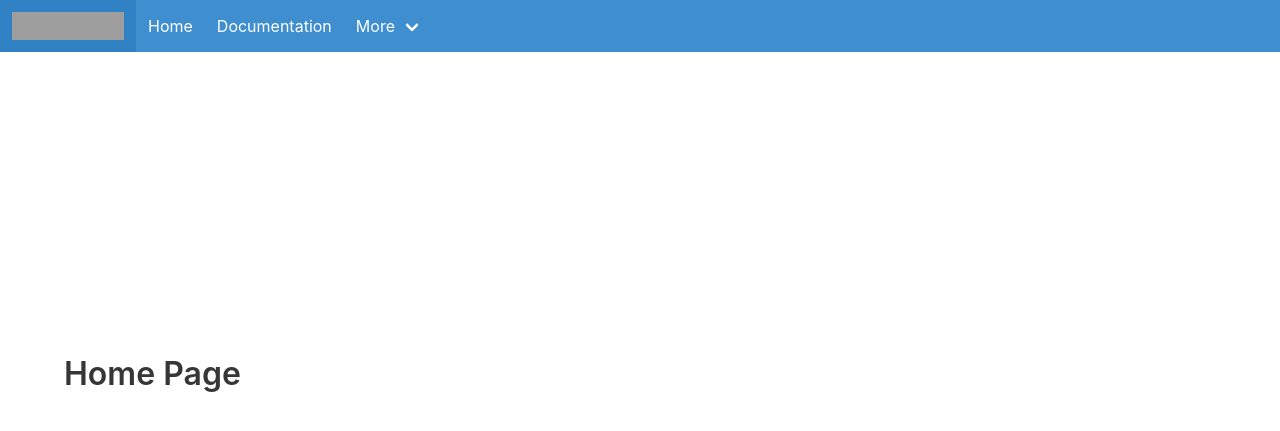
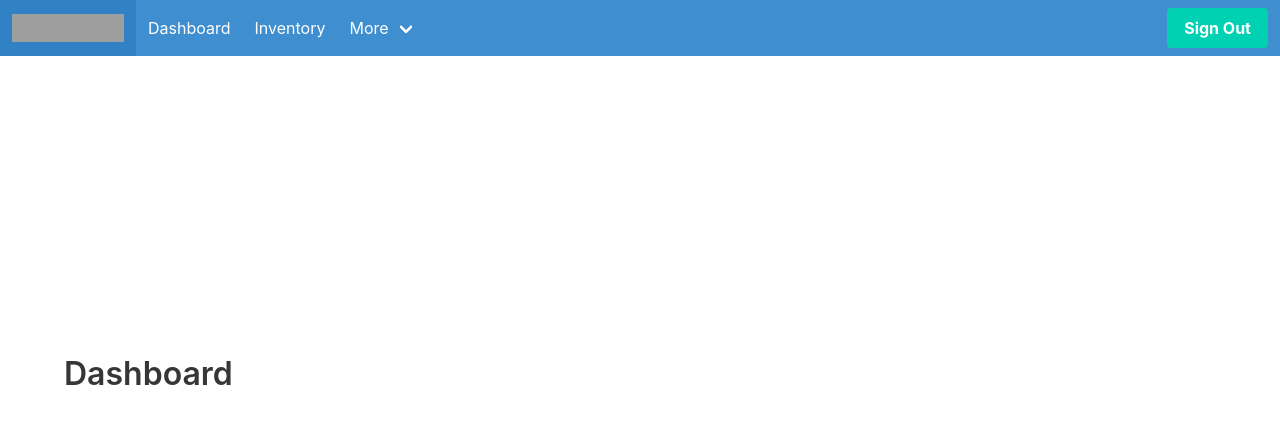
Before and after one commit to Wyatt545/InventoryPro, a Flask app: page / in a window 1280 px wide. Shown: the top 431 px of the page. Run offline with Flask 2, Linux system fonts and the light colour scheme; the visitor is signed in with stand-in values (Sample User, id 1); some libraries are stand-ins or nearby versions; grey boxes are pictures that could not be loaded.

Commit message:
clean up
html clean up / rename.

```diff
--- a/app.py
+++ b/app.py
@@ -27,7 +27,7 @@ def page(route):
             try:
                 session['loggedin'] = True
                 if route == 'login':
-                    return render_template("master.html", page2load='home')
+                    return render_template("master.html", page2load='dashboard')
             except Exception as err:
                 #'An error occurred processing the form. Please try again later. '
                 return render_template("login.html", message=err)
--- a/templates/home.html
+++ b/templates/dashboard.html
@@ -2,7 +2,7 @@
   <div class="hero-body">
     <div class="container">
       <p class="title">
-        Home Page
+        Dashboard
       </p>
     </div>
   </div>
--- a/templates/documentation.html
+++ b/templates/inventory.html
@@ -2,7 +2,7 @@
     <div class="hero-body">
       <div class="container">
         <p class="title">
-          Documentation Page
+          Inventory Page
         </p>
         <p>
             <a class="button is-primary" onclick="load('example', '#modal')">Test Modal</a>
--- a/templates/master.html
+++ b/templates/master.html
@@ -58,12 +58,12 @@
         </div>
         <div id="navbarBasicExample" class="navbar-menu">
             <div class="navbar-start">
-                <a class="navbar-item" onclick="load('home',callback=myFunction())">
-                    Home
+                <a class="navbar-item" onclick="load('dashboard',callback=myFunction())">
+                    Dashboard
                 </a>
 
-                <a class="navbar-item" onclick="load('documentation',callback=myFunction())">
-                    Documentation
+                <a class="navbar-item" onclick="load('inventory',callback=myFunction())">
+                    Inventory
                 </a>
 
                 <div class="navbar-item has-dropdown is-hoverable">
@@ -75,16 +75,20 @@
                     <a class="navbar-item" onclick="load('about',callback=myFunction())">
                         About
                     </a>
-                    <a class="navbar-item" onclick="load('jobs',callback=myFunction())">
-                        Jobs
-                    </a>
                     <a class="navbar-item" onclick="load('contact',callback=myFunction())">
                         Contact
                     </a>
-                    <hr class="navbar-divider">
-                    <a class="navbar-item" onclick="load('thisisnotanactualpage')">
-                        Page Not Found (FOR TESTING)
-                    </a>
+
+                    </div>
+                </div>
+            </div>
+
+            <div class="navbar-end">
+                <div class="navbar-item">
+                    <div class="buttons">
+                        <a class="button is-primary" href='/logout'>
+                            <strong>Sign Out</strong>
+                        </a>
                     </div>
                 </div>
             </div>
@@ -95,7 +99,7 @@
             $(this).ready(function(){
                 var route = '{{page2load}}';
                 if (route == ''){
-                    $(this).innerHTML = load('home', '#content');
+                    $(this).innerHTML = load('dashboard', '#content');
                 } else {
                     $(this).innerHTML = load(route, '#content');
                 }
```
